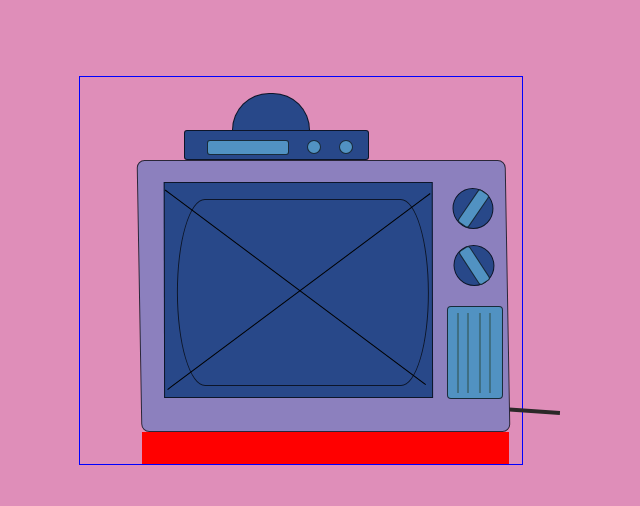
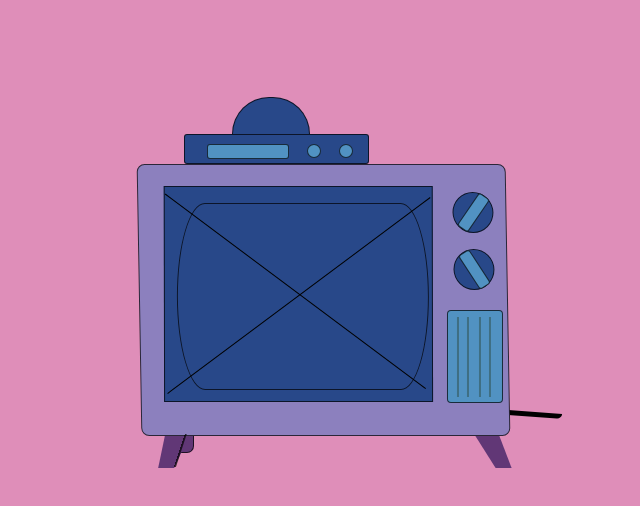
Before and after one commit to SandraCaseroP/The_Simpsons_TV, a plain HTML site: page index.html in a window 1280 px wide. Shown: the whole page, without its empty margins (339-979 px from the left). Drawn offline with Linux system fonts and the light colour scheme.

Commit message:
Adding CSS changes

```diff
--- a/index.css
+++ b/index.css
@@ -4,7 +4,7 @@
     --first_blue: #284889;      /*#2c4e95;*/
     --second_blue: #5192c2;
     --tv: #8c80be;      /*#8d81bf;*/
-    --feet: #613776;
+    --foot: #613776; /*393260*/
     --border_color: #000000b3;
     --speaker: #3f6f83;
 }
@@ -19,21 +19,20 @@ body {
     margin-right: auto;
     margin-left: auto;
     height: auto;
-    margin-top: 6%;
+    margin-top: 97px;
     position: relative;
-
-    border:1px solid blue;
 }
 
 .container_tv::before {
     position: absolute;
     content: '';
-    height: 4px;
-    width: 13%;
-    background-color: #2b2828;
+    height: 5px;
+    width: 12.2%;
+    background-color: #000;
     bottom: 51px;
-    right: -37px;
+    right: -40px;
     transform: rotate(4deg);
+    border-bottom-right-radius: 27px;
 }
 
 .cabecera {
@@ -208,6 +207,49 @@ body {
 .foot {
     width: 83%;
     height: 32px;
-    background: red;
     margin-left: 62px;
+    display: flex;
+    justify-content: space-between;
 }
+
+.foot::after {
+    content: " ";
+    position: absolute;
+    width: 14px;
+    height: 16px;
+    background-color: var(--foot);
+    left: 99px;
+    border-bottom-right-radius: 7px;
+    border-bottom: 1px solid var(--border_color);
+    border-right: 1px solid var(--border_color);
+    z-index: -1;
+}
+
+.left, .right {
+    width: 16px;
+    border-width: 32px 7px 0px 1px;
+    border-style: solid;
+    border-color: var(--foot) transparent;
+}
+
+.left {
+    transform: skewX(-15grad);
+    margin-left: 19px;
+}
+
+
+.left::before {
+        box-shadow: 2px 0px var(--border_color);
+        content: " ";
+        position: absolute;
+        width: 18px;
+        height: 33px;
+        top: -34px;
+        background-color: transparent;
+        left: -1px;
+        transform: skew(-5deg);
+}
+
+.right {
+    transform: skewx(31deg);
+}
--- a/index.html
+++ b/index.html
@@ -35,7 +35,8 @@
             </div>
         </div>
         <div class="foot">
-
+            <div class="left"></div>
+            <div class="right"></div>
         </div>
     </div>
 </body>
```
